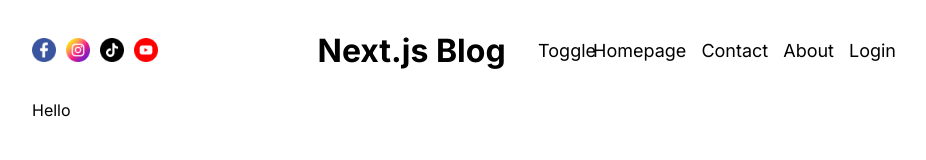
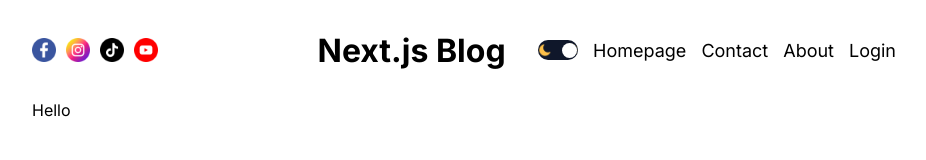
Before and after one commit to Dmitriifd/nextjs-fullstack-blog, a Next.js app: page / in a window 1280 px wide. Shown: the top 160 px of the page, without its empty margins (176-1102 px from the left). Built offline with nearby package versions, Linux system fonts and the light colour scheme.

Commit message:
ThemeToggle & context

```diff
--- a/src/app/layout.tsx
+++ b/src/app/layout.tsx
@@ -3,6 +3,8 @@ import type { Metadata } from 'next';
 import { Inter } from 'next/font/google';
 import Navbar from '@/components/navbar/Navbar';
 import Footer from '@/components/footer/Footer';
+import { ThemeContextProvider } from '@/context/ThemeContext';
+import ThemeProvider from '@/providers/ThemeProvider';
 
 const inter = Inter({ subsets: ['latin'] });
 
@@ -19,6 +21,8 @@ export default function RootLayout({
   return (
     <html lang='en'>
       <body className={inter.className}>
+        <ThemeContextProvider>
+          <ThemeProvider>
             <div className='container'>
               <div className='wrapper'>
                 <Navbar />
@@ -26,6 +30,8 @@ export default function RootLayout({
                 <Footer />
               </div>
             </div>
+          </ThemeProvider>
+        </ThemeContextProvider>
       </body>
     </html>
   );
--- a/src/components/themeToggle/ThemeToggle.tsx
+++ b/src/components/themeToggle/ThemeToggle.tsx
@@ -1,10 +1,33 @@
-import React from "react";
+'use client';
+
+import Image from 'next/image';
 import styles from './themeToggle.module.css';
+import { useContext } from 'react';
+import { ThemeContext, ThemeContextType } from '@/context/ThemeContext';
 
 const ThemeToggle = () => {
+  const { toggle, theme } = useContext(ThemeContext) as ThemeContextType;
+
   return (
-    <div className={styles.container}>
-      Toggle
+    <div
+      className={styles.container}
+      onClick={toggle}
+      style={
+        theme === 'dark'
+          ? { backgroundColor: 'white' }
+          : { backgroundColor: '#0f172a' }
+      }
+    >
+      <Image src='/moon.png' alt='' width={14} height={14} />
+      <div
+        className={styles.ball}
+        style={
+          theme === 'dark'
+            ? { left: 1, background: '#0f172a' }
+            : { right: 1, background: 'white' }
+        }
+      ></div>
+      <Image src='/sun.png' alt='' width={14} height={14} />
     </div>
   );
 };
--- /dev/null
+++ b/src/context/ThemeContext.tsx
@@ -0,0 +1,45 @@
+"use client";
+
+import { createContext, useState, useEffect, ReactNode } from 'react';
+
+export type ThemeContextType = {
+  theme: string;
+  toggle: () => void;
+};
+
+export const ThemeContext = createContext<ThemeContextType | undefined>(
+  undefined
+);
+
+const getFromLocalStorage = (): string => {
+  if (typeof window !== 'undefined') {
+    const value = localStorage.getItem('theme');
+    return value || 'light';
+  }
+};
+
+type ThemeContextProviderProps = {
+  children: ReactNode;
+};
+
+export const ThemeContextProvider = ({
+  children,
+}: ThemeContextProviderProps) => {
+  const [theme, setTheme] = useState(() => {
+    return getFromLocalStorage();
+  });
+
+  const toggle = () => {
+    setTheme((prevTheme) => (prevTheme === 'light' ? 'dark' : 'light'));
+  };
+
+  useEffect(() => {
+    localStorage.setItem('theme', theme);
+  }, [theme]);
+
+  return (
+    <ThemeContext.Provider value={{ theme, toggle }}>
+      {children}
+    </ThemeContext.Provider>
+  );
+};
--- /dev/null
+++ b/src/providers/ThemeProvider.tsx
@@ -0,0 +1,19 @@
+"use client";
+
+import { ThemeContext, ThemeContextType } from "@/context/ThemeContext";
+import React, { useContext, useEffect, useState } from "react";
+
+const ThemeProvider = ({ children }: { children: React.ReactNode }) => {
+  const { theme } = useContext(ThemeContext) as ThemeContextType;
+  const [mounted, setMounted] = useState(false);
+
+  useEffect(() => {
+    setMounted(true);
+  }, []);
+
+  if (mounted) {
+    return <div className={theme}>{children}</div>;
+  }
+};
+
+export default ThemeProvider;
```
Lines whose indentation alone changed are shown as unchanged.
